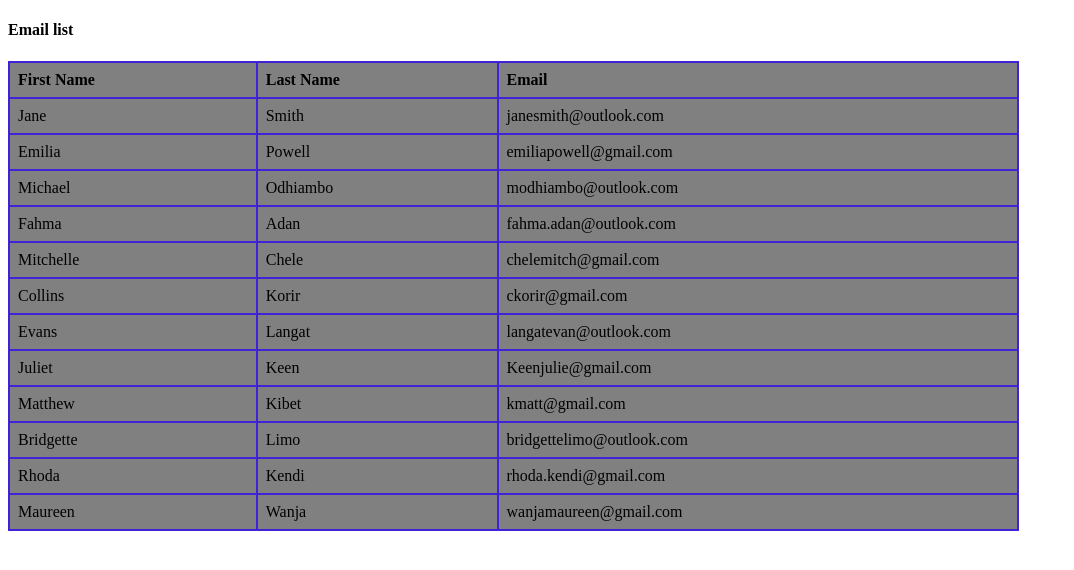
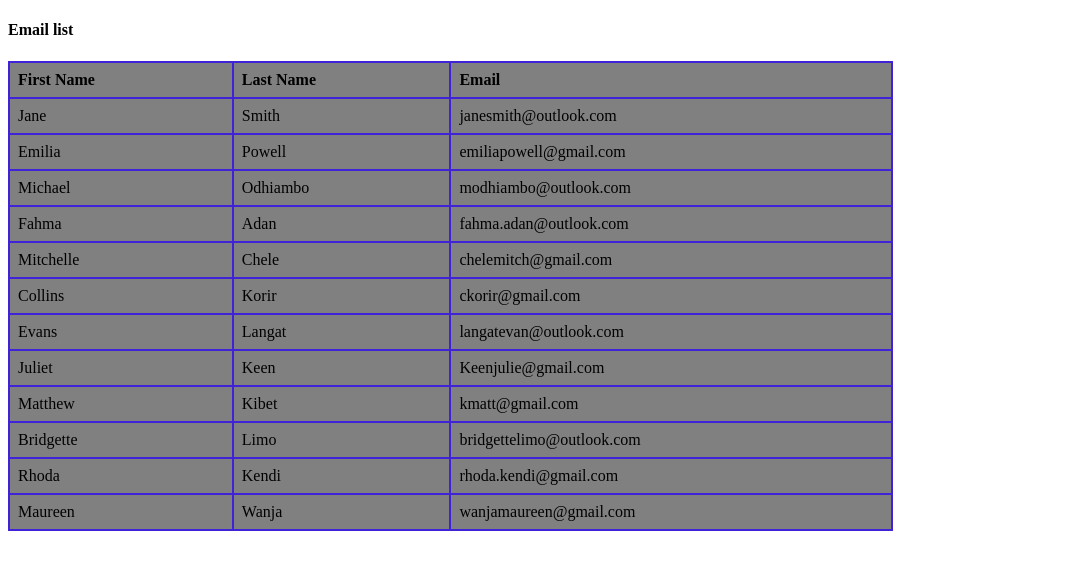
Before and after one commit to shabachmuriithi/Forms_Tables, a plain HTML site: page table.html in a window 1280 px wide. Shown: the whole page, without its empty margins (0-1074 px from the left). Drawn offline with Linux system fonts and the light colour scheme.

Commit message:
added more style

```diff
--- a/table.html
+++ b/table.html
@@ -4,7 +4,7 @@
 <head>
     <meta charset="UTF-8">
     <meta name="viewport" content="width=device-width, initial-scale=1.0">
-    <title>Table</title>
+    <title>Email List</title>
     <style>
         table {
             border-collapse: collapse;
@@ -18,16 +18,19 @@
             padding: 8px;
             background-color: grey;
         }
+        .email{
+            width: 50%;
+        }
     </style>
 </head>
 
 <body>
     <h4>Email list</h4>
-    <table style="width: 80%;">
+    <table style="width: 70%;">
         <tr>
             <th>First Name</th>
             <th>Last Name</th>
-            <th>Email</th>
+            <th class="email">Email</th>
         </tr>
         <tr>
             <td>Jane</td>
```
